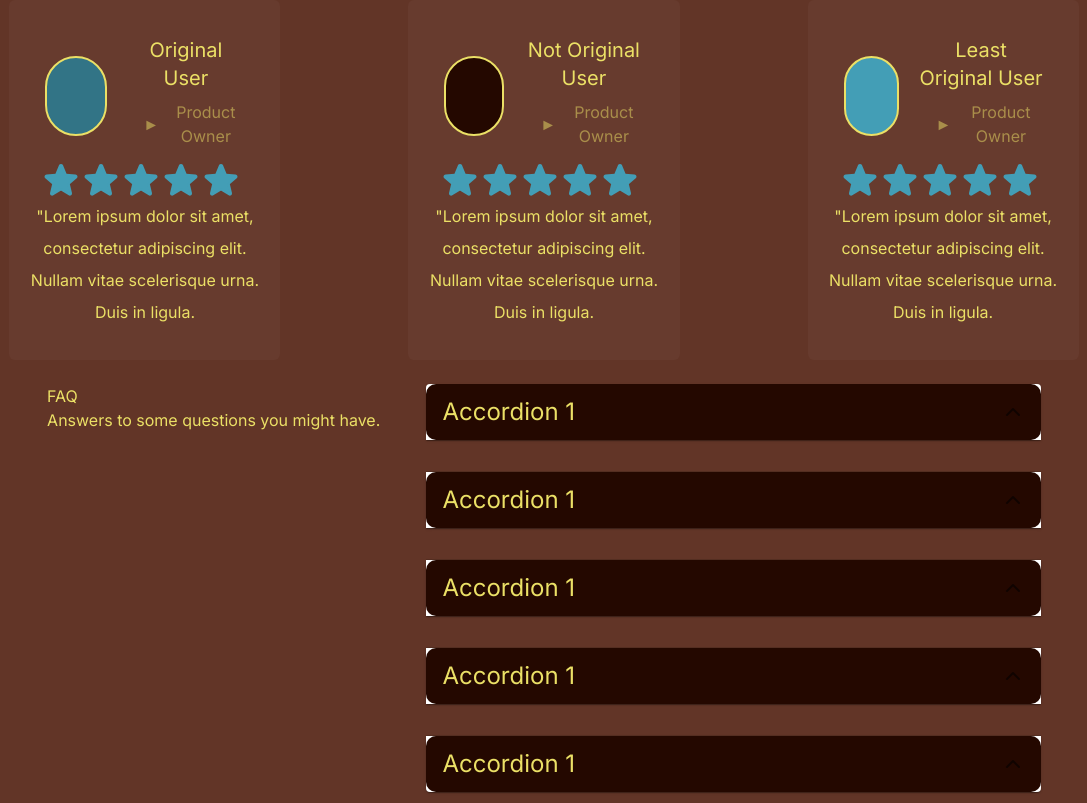
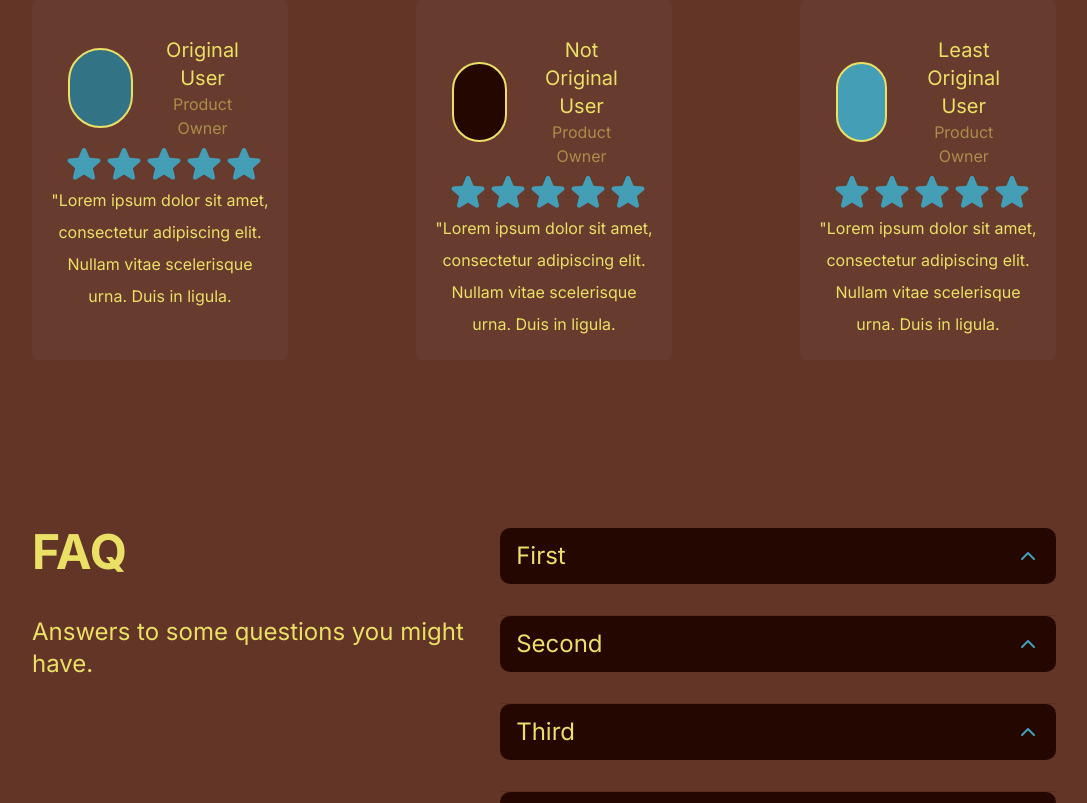
Before and after one commit to Kadgar782/ChocolateLanding, a Next.js app: page / in a window 1280 px wide. Shown: the part 2820-3623 px from the top of the page, without its empty margins (96-1183 px from the left). Built offline with nearby package versions, Linux system fonts and the light colour scheme.

Commit message:
Improved the appearance of the accordions

```diff
--- a/app/components/FAQSection.tsx
+++ b/app/components/FAQSection.tsx
@@ -1,104 +1,27 @@
+"use client";
 import "./details.css";
-import { Accordion, AccordionSummary, AccordionDetails } from "@mui/material";
-import { ChevronUp } from "lucide-react";
+import React from "react";
+import { CustomAccordion } from "./accordion";
 
 export const FAQ = () => {
+  const LorumIpsum =
+    "Lorem ipsum dolor sit amet, consectetur adipiscing elit.Suspendisse malesuada lacus ex, sit amet blandit leo loborti seget.";
+
   return (
-    <section className="flex w-4/5 flex-row justify-around gap-4 ">
+    <section className="flex w-4/5 flex-row justify-around gap-4 pt-36 ">
       <section className="flex flex-col text-text">
-        <h1> FAQ</h1>
-        <h2> Answers to some questions you might have.</h2>
+        <h1 className="pb-10 text-5xl">
+          <strong>FAQ</strong>
+        </h1>
+        <h2 className="text-2xl"> Answers to some questions you might have.</h2>
       </section>
       <section className="flex w-3/5 flex-col">
-        <Accordion className="relative mb-8 box-border cursor-pointer rounded-md  bg-secondary text-text">
-          <AccordionSummary
-            expandIcon={<ChevronUp />}
-            aria-controls="panel1a-content"
-            id="panel1a-header"
-            sx={{
-              backgroundColor: "#240800",
-              borderRadius: "10px",
-              borderColor: "#240800",
-            }}
-          >
-            <h1 className="text-2xl text-text ">Accordion 1</h1>
-          </AccordionSummary>
-          <AccordionDetails sx={{ backgroundColor: "#240800" }}>
-            <p className="bg-secondary text-lg text-text">
-              Lorem ipsum dolor sit amet, consectetur adipiscing elit.
-              Suspendisse malesuada lacus ex, sit amet blandit leo lobortis
-              eget.
-            </p>
-          </AccordionDetails>
-        </Accordion>
-        <Accordion className="relative mb-8 box-border cursor-pointer rounded-md  bg-secondary text-text">
-          <AccordionSummary
-            expandIcon={<ChevronUp />}
-            aria-controls="panel1a-content"
-            id="panel1a-header"
-            sx={{ backgroundColor: "#240800", borderRadius: "10px" }}
-          >
-            <h1 className="text-2xl text-text ">Accordion 1</h1>
-          </AccordionSummary>
-          <AccordionDetails sx={{ backgroundColor: "#240800" }}>
-            <p className="bg-secondary text-lg text-text">
-              Lorem ipsum dolor sit amet, consectetur adipiscing elit.
-              Suspendisse malesuada lacus ex, sit amet blandit leo lobortis
-              eget.
-            </p>
-          </AccordionDetails>
-        </Accordion>
-        <Accordion className="relative mb-8 box-border cursor-pointer rounded-md  bg-secondary text-text">
-          <AccordionSummary
-            expandIcon={<ChevronUp />}
-            aria-controls="panel1a-content"
-            id="panel1a-header"
-            sx={{ backgroundColor: "#240800", borderRadius: "10px" }}
-          >
-            <h1 className="text-2xl text-text ">Accordion 1</h1>
-          </AccordionSummary>
-          <AccordionDetails sx={{ backgroundColor: "#240800" }}>
-            <p className="bg-secondary text-lg text-text">
-              Lorem ipsum dolor sit amet, consectetur adipiscing elit.
-              Suspendisse malesuada lacus ex, sit amet blandit leo lobortis
-              eget.
-            </p>
-          </AccordionDetails>
-        </Accordion>
-        <Accordion className="relative mb-8 box-border cursor-pointer rounded-md  bg-secondary text-text">
-          <AccordionSummary
-            expandIcon={<ChevronUp />}
-            aria-controls="panel1a-content"
-            id="panel1a-header"
-            sx={{ backgroundColor: "#240800", borderRadius: "10px" }}
-          >
-            <h1 className="text-2xl text-text ">Accordion 1</h1>
-          </AccordionSummary>
-          <AccordionDetails sx={{ backgroundColor: "#240800" }}>
-            <p className="bg-secondary text-lg text-text">
-              Lorem ipsum dolor sit amet, consectetur adipiscing elit.
-              Suspendisse malesuada lacus ex, sit amet blandit leo lobortis
-              eget.
-            </p>
-          </AccordionDetails>
-        </Accordion>
-        <Accordion className="relative mb-8 box-border cursor-pointer rounded-md  bg-secondary text-text">
-          <AccordionSummary
-            expandIcon={<ChevronUp />}
-            aria-controls="panel1a-content"
-            id="panel1a-header"
-            sx={{ backgroundColor: "#240800", borderRadius: "10px" }}
-          >
-            <h1 className="text-2xl text-text ">Accordion 1</h1>
-          </AccordionSummary>
-          <AccordionDetails sx={{ backgroundColor: "#240800" }}>
-            <p className="bg-secondary text-lg text-text">
-              Lorem ipsum dolor sit amet, consectetur adipiscing elit.
-              Suspendisse malesuada lacus ex, sit amet blandit leo lobortis
-              eget.
-            </p>
-          </AccordionDetails>
-        </Accordion>
+        <CustomAccordion accordionName="First" accordionContent={LorumIpsum} />
+        <CustomAccordion accordionName="Second" accordionContent={LorumIpsum} />
+        <CustomAccordion accordionName="Third" accordionContent={LorumIpsum} />
+        <CustomAccordion accordionName="Fourth" accordionContent={LorumIpsum} />
+        <CustomAccordion accordionName="Fifth" accordionContent={LorumIpsum} />
+        <CustomAccordion accordionName="Sixth" accordionContent={LorumIpsum} />
       </section>
     </section>
   );
--- /dev/null
+++ b/app/components/accordion.tsx
@@ -0,0 +1,58 @@
+"use client";
+import "./details.css";
+import { Accordion, AccordionSummary, AccordionDetails } from "@mui/material";
+import { ChevronUp } from "lucide-react";
+import React from "react";
+import { useState } from "react";
+
+export interface SingleAccordion {
+  accordionName: string;
+  accordionContent: string;
+}
+
+export const CustomAccordion = ({
+  accordionName,
+  accordionContent,
+}: SingleAccordion) => {
+  const [isOpen, setIsOpen] = useState<boolean>(false);
+
+  //this is necessary because otherwise both summary and details will have borderRadius in the accordion and it will not look very good
+  const handleAccordionChange = () => {
+    setIsOpen((prev) => !prev);
+  };
+
+  return (
+    <Accordion
+      className="relative mb-8 box-border  cursor-pointer rounded-md bg-bacgroundCard text-text"
+      sx={{ backgroundColor: "#623527", boxShadow: 0 }}
+      onChange={handleAccordionChange}
+      expanded={isOpen}
+    >
+      <AccordionSummary
+        expandIcon={<ChevronUp stroke="#439eb6" />}
+        aria-controls="panel1a-content"
+        id="panel1a-header"
+        sx={{
+          backgroundColor: "#240800",
+          borderTopLeftRadius: "10px",
+          borderTopRightRadius: "10px",
+          //if the accordion is open, the borderRadius will be removed from the bottom of the Summary
+
+          borderBottomLeftRadius: isOpen ? 0 : "10px",
+          borderBottomRightRadius: isOpen ? 0 : "10px",
+        }}
+      >
+        <h1 className="text-2xl text-text ">{accordionName}</h1>
+      </AccordionSummary>
+      <AccordionDetails
+        sx={{
+          backgroundColor: "#240800",
+          borderBottomLeftRadius: "10px",
+          borderBottomRightRadius: "10px",
+        }}
+      >
+        <p className="bg-secondary text-lg text-text">{accordionContent}</p>
+      </AccordionDetails>
+    </Accordion>
+  );
+};
--- a/app/components/details.css
+++ b/app/components/details.css
@@ -14,27 +14,6 @@
         display: none;
     }
 
-    span {
-        position: relative;
-        display: flex;
-        align-items: center;
-        padding-left: 1rem;
-
-        height: 4rem;
-    }
-
-    span:hover {
-        cursor: pointer;
-    }
-
-    span::before {
-        content: "►";
-        font-size: 1rem;
-        display: flex;
-        align-items: center;
-        margin-right: 0.5rem;
-        transition: rotate 200ms 400ms ease-out;
-    }
 
     div.content {
         box-sizing: border-box;
```
